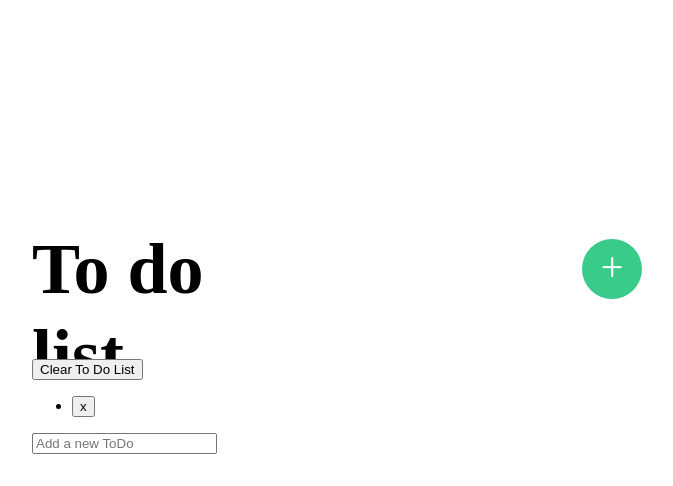
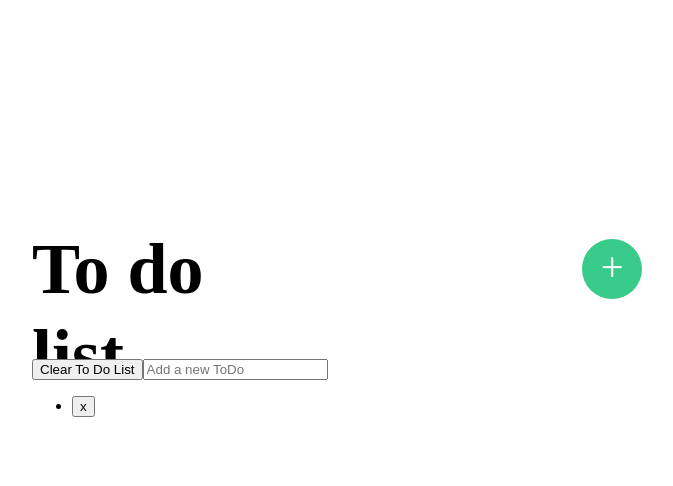
Before and after one commit to bgellerth/To-do, a Vue app: page / in a window 1280 px wide. Both pictures are taken after a click on the button 923 px from the left and 268 px from the top of the page. Shown: the top 486 px of the page, without its empty margins (311-984 px from the left). Built offline with nearby package versions, Linux system fonts and the light colour scheme; a web font is replaced by a local one.

Commit message:
ITL 11 Create the Placeholder img when the user is in the home page and no todos added to todo list

```diff
--- a/src/components/TodoForm.vue
+++ b/src/components/TodoForm.vue
@@ -2,18 +2,25 @@
   <div class="ToDoList">
     <Header @todoAdded="addTodo" />
     <ClearAll @clearAll="clearAll" />
+    <input
+      v-if="todos.length"
+      type="text"
+      v-model="newTodo"
+      placeholder="Add a new ToDo"
+    />
     <ul>
-      <li v-for="(toDo, index) in todos" :key="index">
+      <li class="listed-itmes" v-for="(toDo, index) in todos" :key="index">
         {{ toDo }}
         <RemoveToDo @todoRemoved="removeTodo(index)" />
       </li>
+      <img v-if="!todos.length" :src="Workflow" />
     </ul>
-    <input type="text" v-model="newTodo" placeholder="Add a new ToDo" />
   </div>
 </template>
 
 <script setup lang="ts">
 import { ref } from "vue";
+import Workflow from "../assets/workflow.png";
 import Header from "./Header.vue";
 import ClearAll from "../components/ClearAll.vue";
 import RemoveToDo from "../components/RemoveToDo.vue";
@@ -32,7 +39,6 @@ function addTodo() {
   newTodo.value = "";
 }
 
-
 function removeTodo(index: number) {
   todos.value.splice(index, 1);
 }
@@ -41,3 +47,18 @@ function clearAll() {
   todos.value = [];
 }
 </script>
+
+<style scoped>
+.listed-items {
+  box-sizing: border-box;
+  list-style: none;
+  position: center;
+  width: 600px;
+  height: 163px;
+  left: 420px;
+  top: 380px;
+  background: #ffffff;
+  border: 2px solid #000000;
+  border-radius: 16px;
+}
+</style>
```
Also changed, not shown: src/assets/workflow.png (added).
